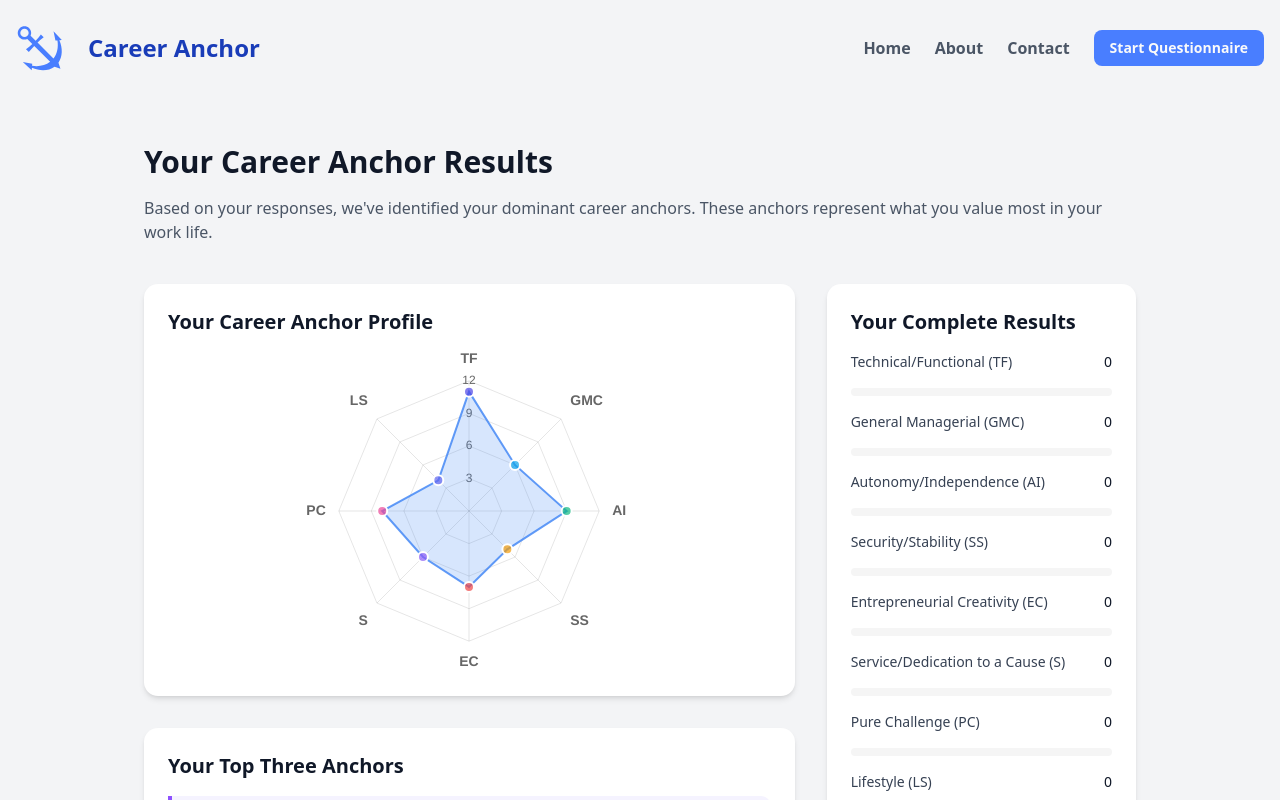
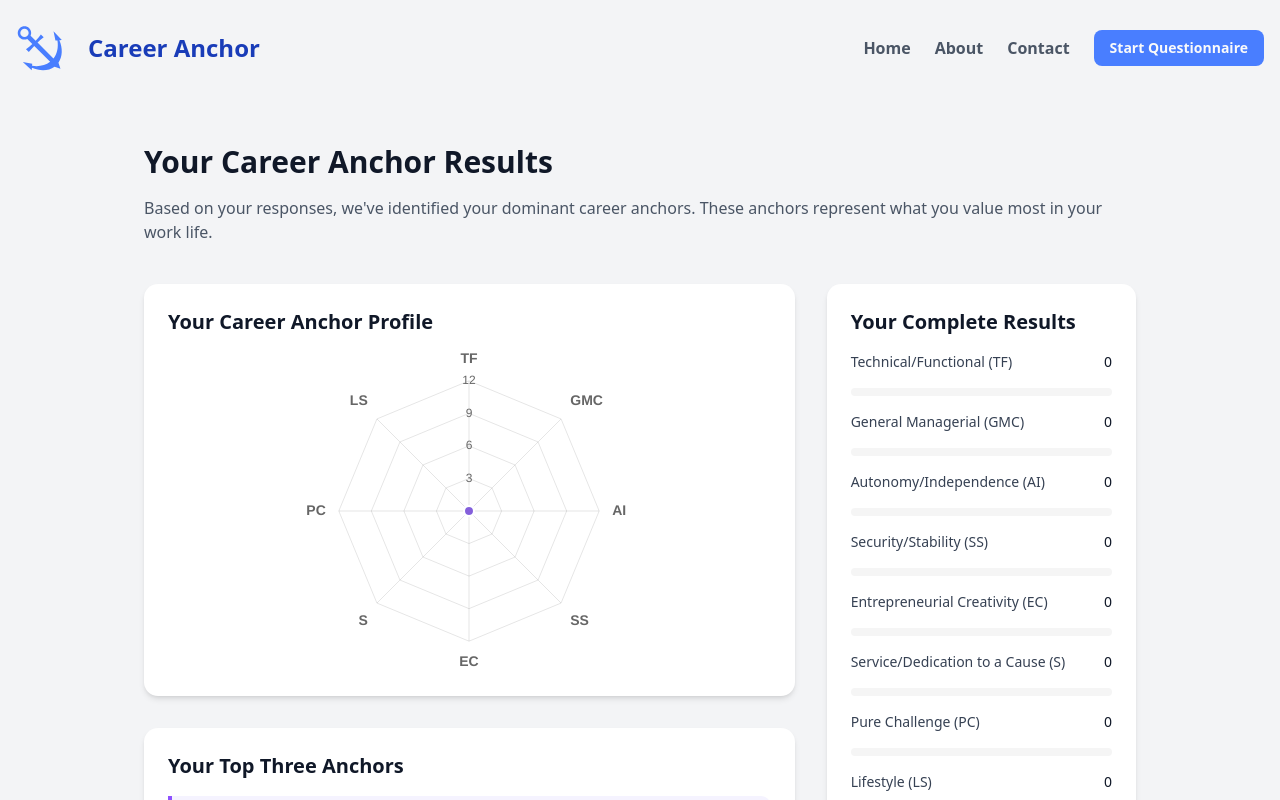
Before and after one commit to Scott-Zeta/career-anchor, a Next.js app: page /result in a window 1280 px wide. Shown: the top 800 px of the page. Built offline with nearby package versions, Linux system fonts and the light colour scheme.

Commit message:
Refactor RadarChart component to accept dynamic scores as props; update data mapping for chart rendering

```diff
--- a/src/app/result/page.tsx
+++ b/src/app/result/page.tsx
@@ -49,7 +49,7 @@ export default function Result() {
               Your Career Anchor Profile
             </h2>
             <div className="h-80">
-              <RadarChart />
+              <RadarChart scores={scores} />
             </div>
           </div>
 
--- a/src/components/result/RadarChart.tsx
+++ b/src/components/result/RadarChart.tsx
@@ -21,6 +21,10 @@ ChartJS.register(
   Legend
 );
 
+interface RadarChartProps {
+  scores: Record<string, number>;
+}
+
 const labels = ['TF', 'GMC', 'AI', 'SS', 'EC', 'S', 'PC', 'LS'];
 const fullNames: Record<string, string> = {
   TF: 'Technical/Functional',
@@ -33,8 +37,6 @@ const fullNames: Record<string, string> = {
   LS: 'Lifestyle',
 };
 
-const scores = [11, 6, 9, 5, 7, 6, 8, 4];
-
 const anchorColours = [
   'rgba(79, 70, 229, 0.7)',
   'rgba(14, 165, 233, 0.7)',
@@ -46,12 +48,13 @@ const anchorColours = [
   'rgba(99, 102, 241, 0.7)',
 ];
 
+export default function RadarChart({ scores }: RadarChartProps) {
   const data = {
     labels,
     datasets: [
       {
         label: 'Your Score',
-      data: scores,
+        data: labels.map((label) => scores[label] || 0),
         backgroundColor: 'rgba(59, 130, 246, 0.2)',
         borderColor: 'rgba(59, 130, 246, 0.8)',
         borderWidth: 2,
@@ -105,6 +108,5 @@ const options = {
     },
   };
 
-export default function RadarChart() {
   return <Radar data={data} options={options} />;
 }
```
Lines whose indentation alone changed are shown as unchanged.
